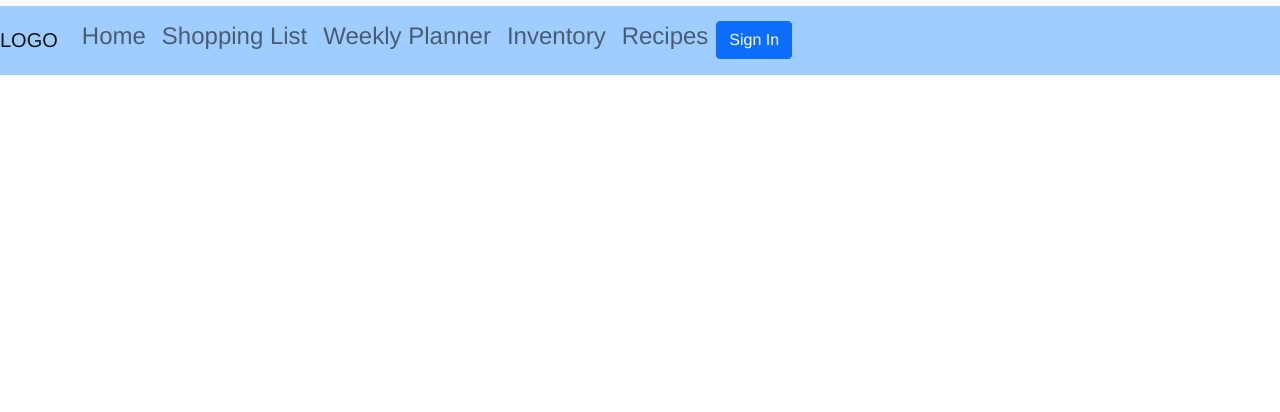
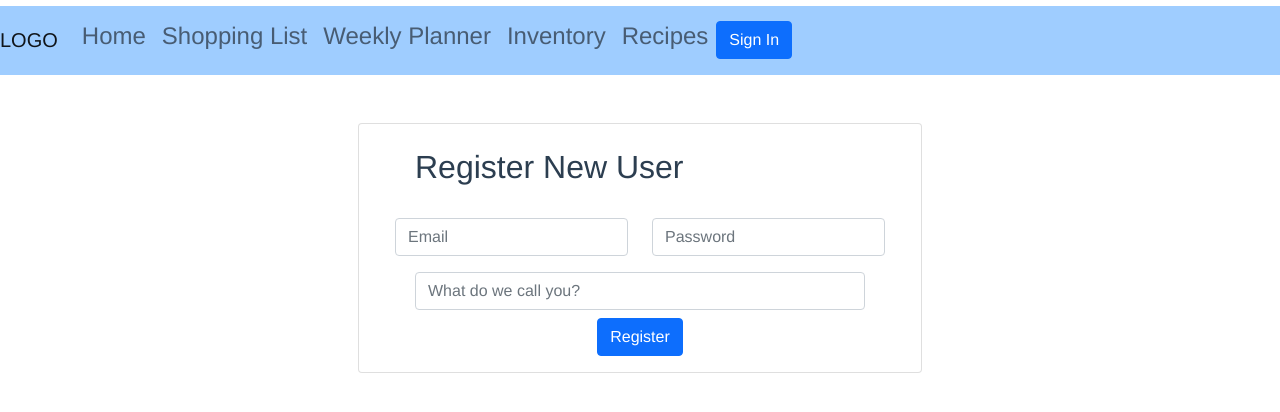
Before and after one commit to Nhoward712/MealPlanner, a Vue app: page /Register in a window 1280 px wide. Shown: the top 412 px of the page. Built offline with nearby package versions, Linux system fonts and the light colour scheme; no server answers; the database is empty.

Commit message:
Added Registration Page Added Firebase Authentication

```diff
--- a/src/components/NavBar.vue
+++ b/src/components/NavBar.vue
@@ -25,10 +25,11 @@
                     </li>
                 </ul>
                 <!-- Button trigger modal -->
-                <button type="button" class="btn btn-primary" data-bs-toggle="modal" data-bs-target="#exampleModal">
-                    Sign In
-                </button>
-
+                <div class="d-grid gap-2 d-md-flex justify-content-md-center">
+                    <button type="button" class="btn btn-primary" data-bs-toggle="modal" data-bs-target="#exampleModal">
+                        Sign In
+                    </button>
+                </div>
                 <!-- Modal -->
                 <div class="modal fade" id="exampleModal" tabindex="-1" aria-labelledby="exampleModalLabel" aria-hidden="true">
                     <div class="modal-dialog">
--- a/src/router.js
+++ b/src/router.js
@@ -10,6 +10,7 @@ import WeeklyMealPlan from "@/views/WeeklyMealPlan";
 import AddToPlan from "@/views/AddToPlan";
 import ViewRecipe from "@/views/ViewRecipe";
 import ShoppingList from "@/views/ShoppingList";
+import Register from "@/views/Register";
 
 Vue.use(VueRouter);
 
@@ -24,6 +25,7 @@ const routes = [
     { path: "/AddToPlan", component: AddToPlan, name: "AddToPlan", props: true},
     { path: "/ViewRecipe", component: ViewRecipe, name: "ViewRecipe", props: true},
     { path: "/ShoppingList", component: ShoppingList, name: "ShoppingList", props: true},
+    { path: "/Register", component: Register, name: "Register", props: true},
 
 
     ];
--- /dev/null
+++ b/src/views/Register.vue
@@ -0,0 +1,76 @@
+<template>
+    <div class="container d-flex justify-content-center">
+        <div class="card mx-5 my-5">
+            <div class="card-body py-2 px-2">
+                <h2 class="card-heading py-3 px-5">Register New User</h2>
+                <div class="row mx-3 my-3">
+                    <div class="col-md-6">
+                        <div class="form-group">
+                            <label for="inputEmail"  class="sr-only">Email</label>
+                            <input type="email" class="form-control" v-model="email" id="inputEmail" placeholder="Email">
+                        </div>
+                    </div>
+                    <div class="col-md-6">
+                        <div class="form-group">
+                            <label for="inputPassword" class="sr-only">Password</label>
+                            <input type="password" class="form-control" id="inputPassword" v-model="password" placeholder="Password">
+                        </div>
+                    </div>
+                </div>
+                <div class="mx-5 my-2 ">
+                    <div class="form-group">
+                        <label for="userName" class="sr-only">User Name</label>
+                        <input type="text" class="form-control" id="userName" v-model="userName" placeholder="What do we call you?">
+                    </div>
+                </div>
+                <div class="row two mx-3 ">
+                    <div class="">
+                        <div class="form-group d-grid gap-2 d-md-flex justify-content-md-center">
+                            <button type="submit" class="btn btn-primary mb-2" @click="emailSignUp">Register</button>
+                        </div>
+                    </div>
+                </div>
+
+            </div>
+        </div>
+    </div>
+</template>
+
+<script>
+    import firebase from "firebase";
+
+    export default {
+        name: "Register",
+        data() {
+            return {
+                email: "",
+                password: "",
+                userName: "",
+            };
+        },
+        methods: {
+            emailSignUp() {
+                console.log(this.email, this.password);
+                if (this.email && this.password) {
+                    firebase
+                        .auth()
+                        .createUserWithEmailAndPassword(this.email, this.password)
+                        .then((params) => {
+                            console.log("SUCCESS", params);
+                        })
+                        .catch((error) => {
+                            console.log("SIGN UP ERROR:", error.message);
+                            // The account could aleady exist,
+                            // or the password may not be strong enough
+                        });
+                } else {
+                    console.log("Inavalid user input - Make sure you add validation code!");
+                }
+            },
+        },
+    };
+</script>
+
+<style scoped>
+
+</style>
```
